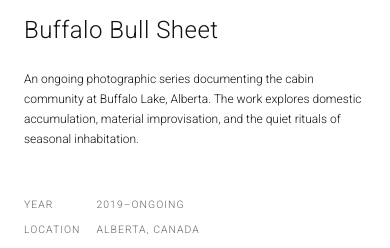
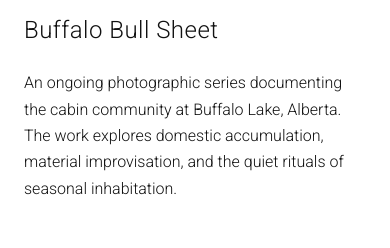
Before and after one commit to michaeldehaan3-lgtm/my_portfolio, a Next.js app: page /photography/buffalo-bull-sheet in a window 390 px wide. Shown: the part 275-523 px from the top of the page. Built offline with nearby package versions, Linux system fonts and the light colour scheme.

Commit message:
your message here

```diff
--- a/app/globals.css
+++ b/app/globals.css
@@ -266,7 +266,7 @@ a:hover img {
 .project-detail__description {
   max-width: 65ch;
   margin: 0 0 var(--space-xl);
-  font-size: 0.75rem;
+  font-size: 1rem;
   line-height: 1.65;
 }
 
@@ -605,7 +605,7 @@ a:hover img {
 
 .info-page__intro {
   max-width: 65ch;
-  font-size: 0.75rem;
+  font-size: 1rem;
   line-height: 1.7;
   margin: 0 0 var(--space-md);
 }
@@ -737,7 +737,7 @@ a:hover img {
 
   .project-detail__description {
     max-width: 100%;
-    font-size: 0.75rem;
+    font-size: 1rem;
     overflow-wrap: anywhere;
   }
 
@@ -852,7 +852,7 @@ a:hover img {
   }
 
   .info-page__intro {
-    font-size: 0.75rem;
+    font-size: 1rem;
     max-width: 100%;
     overflow-wrap: anywhere;
   }
```
